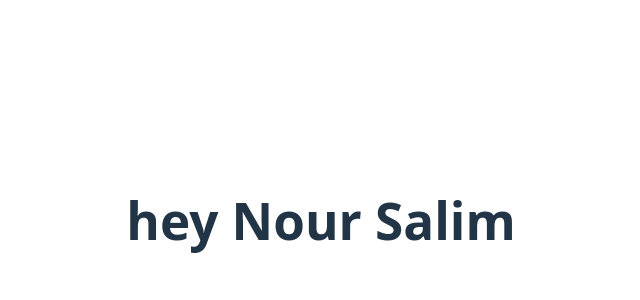
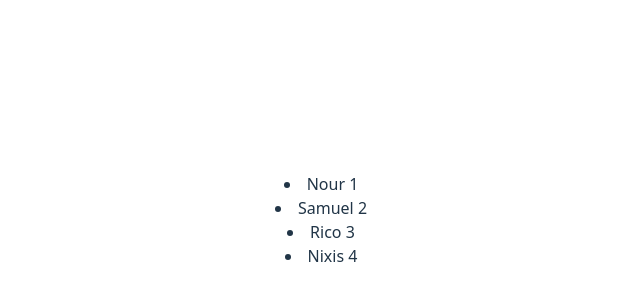
Before and after one commit to Nourvic/Web-Applications, a React (Vite) app in the folder React-with-ts/react-project/: page / in a window 1280 px wide. Shown: the part 180-480 px from the top of the page, without its empty margins (319-959 px from the left). Built offline with nearby package versions, Linux system fonts and the light colour scheme.

Commit message:
advanced props

```diff
--- a/React-with-ts/react-project/src/App.tsx
+++ b/React-with-ts/react-project/src/App.tsx
@@ -15,16 +15,19 @@ import "./App.css";
 //import Arr from "./myComponent/task4/Arr";
 //import Navbar from "./myComponent/task5/Navbar";
 //import Header2 from "./myComponent/task5/Header2";
-import SayHello from "./myComponent/task1/SayHello";
+//import SayHello from "./myComponent/task1/SayHello";
+import SayHellotoArrays from "./myComponent/task1/SayHellotoArrays";
 function App() {
-  const objData = {
-    fName: "Nour",
-    lName: "Salim",
-  };
+  const arrData = [
+    { firstName: "Nour", lastName: "1" },
+    { firstName: "Samuel", lastName: "2" },
+    { firstName: "Rico", lastName: "3" },
+    { firstName: "Nixis", lastName: "4" },
+  ];
   return (
     <>
       <div>
-        <SayHello firstName={objData.fName} lastName={objData.lName} />
+        <SayHellotoArrays arrData={arrData} />
       </div>
     </>
   );
--- /dev/null
+++ b/React-with-ts/react-project/src/myComponent/task1/SayHellotoArrays.tsx
@@ -0,0 +1,19 @@
+interface Props {
+  arrData: {
+    firstName: string;
+    lastName: string;
+  }[];
+}
+export default function SayHellotoArrays(props: Props) {
+  return (
+    <div>
+      {props.arrData.map((event, index) => {
+        return (
+          <li key={index}>
+            {event.firstName} {event.lastName}
+          </li>
+        );
+      })}
+    </div>
+  );
+}
```
